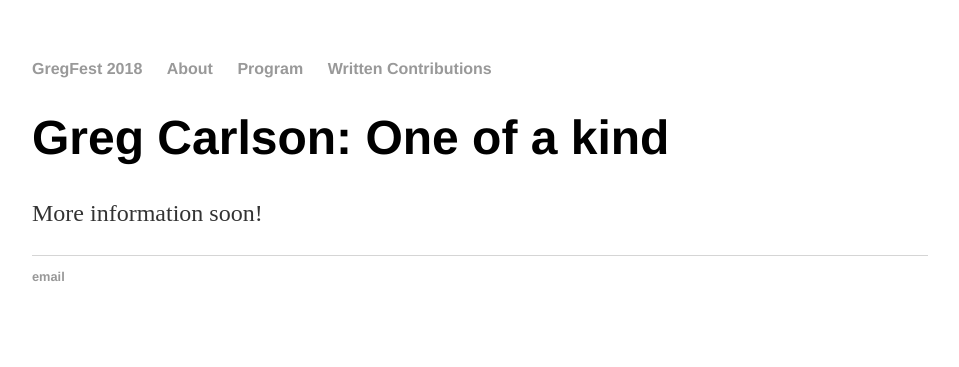
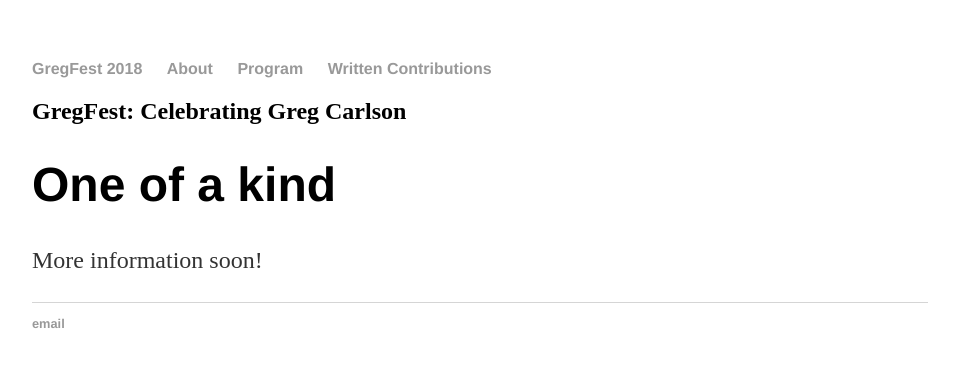
Before and after one commit to GregFest2018/GregFest2018.github.io, a Jekyll site: the page built from index.html, in a window 1280 px wide. Shown: the top 367 px of the page, without its empty margins (160-1119 px from the left). Built offline with Jekyll 4.4.1, drawn with Linux system fonts in a browser that asks for light colours.

Commit message:
Update index.html

```diff
--- a/index.html
+++ b/index.html
@@ -3,6 +3,7 @@ layout: default
 title: GregFest 2018
 ---
 <div class="blurb">
-	<h1>Greg Carlson: One of a kind</h1>
+	<h2>GregFest: Celebrating Greg Carlson</h2>
+	<h1>One of a kind</h1>
 	<p>More information soon!</p>
 </div><!-- /.blurb -->
```
